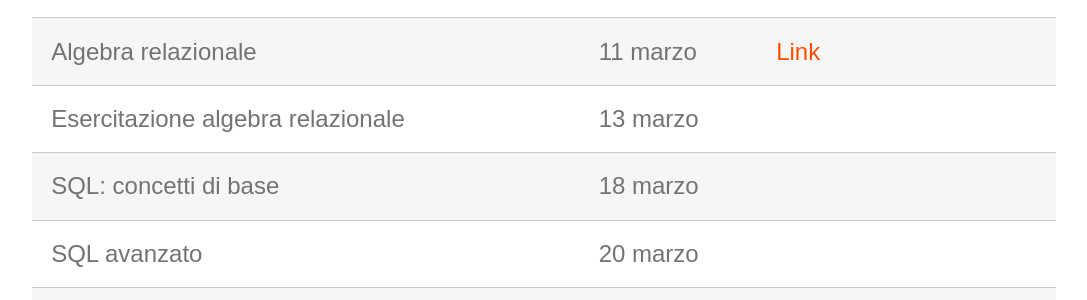
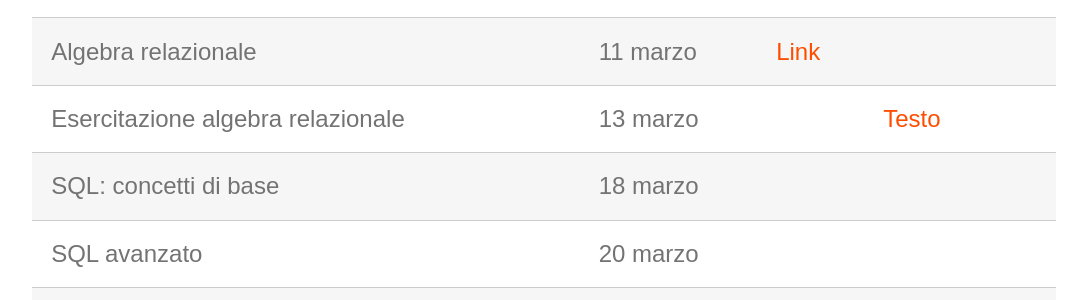
Before and after one commit to perceivelab/db-fo-24, a Jekyll site: the page built from index.md, in a window 1280 px wide and 900 px high, scrolled down 838 px. Shown: the part 155-455 px from the top of the window, without its empty margins (96-1183 px from the left). Built offline with Jekyll 4.4.1, drawn with Linux system fonts in a browser that asks for light colours.

Commit message:
Update index.md

```diff
--- a/index.md
+++ b/index.md
@@ -27,7 +27,7 @@ Il programma delle lezioni è provvisorio e può subire variazioni.
 | Introduzione Corso                        | 6 marzo | [Link](https://studentiunict-my.sharepoint.com/:b:/g/personal/simone_palazzo_unict_it/EcEQo0RU_HBEghaVtbzMlKkBFz4dkVDQEbVolZUmJ_lXRw?e=0zzyoT)
 | Modello relazionale                       | 6 marzo | [Link](https://studentiunict-my.sharepoint.com/:b:/g/personal/simone_palazzo_unict_it/EUYekvU8Ec9Oj4CYHyXNHo0BdiYQinHlffKWkCFTcR-3Jw?e=v5UrQR)
 | Algebra relazionale                       | 11 marzo | [Link](https://studentiunict-my.sharepoint.com/:b:/g/personal/simone_palazzo_unict_it/EfOjXxpmWtVKpeM0qJyJR1wB39FAFL6JJYEi9heyoijMlg?e=NGHcJO)
-| Esercitazione algebra relazionale         | 13 marzo |
+| Esercitazione algebra relazionale         | 13 marzo |  |  [Testo](https://studentiunict-my.sharepoint.com/:b:/g/personal/simone_palazzo_unict_it/EegBD2LLquFKtQYR74IcJZABwNl13VOF4PBjTaMOkeTy8A?e=QcnpO5)
 | SQL: concetti di base                     | 18 marzo |
 | SQL avanzato                              | 20 marzo |
 | Esercitazione SQL di base                 | 25 marzo |
```
